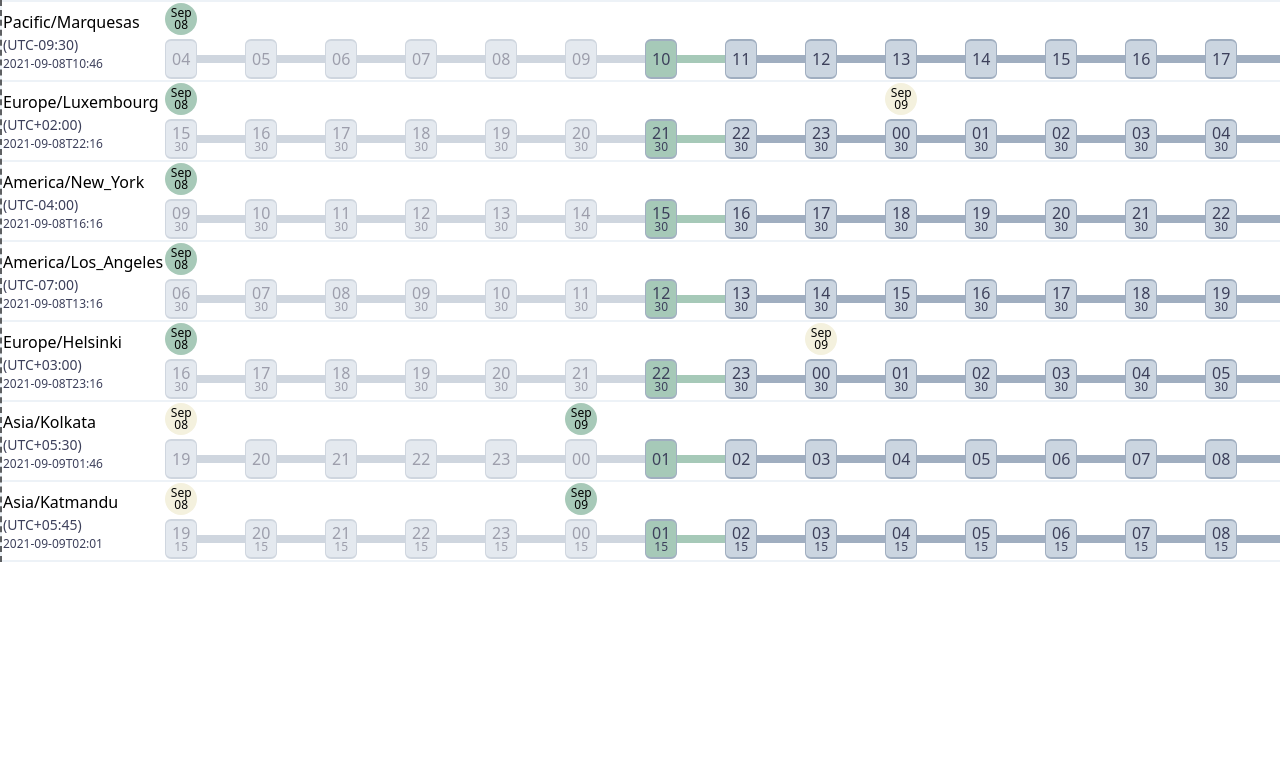
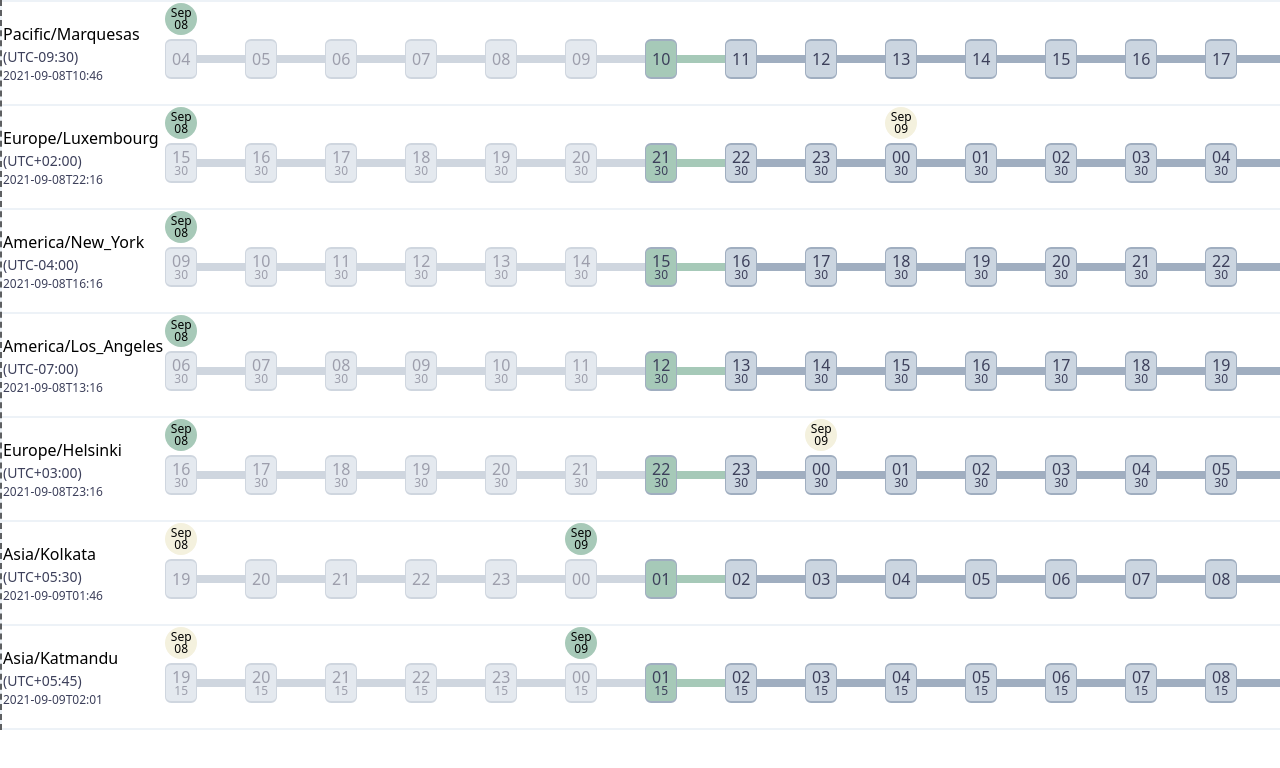
Before and after one commit to qtdzz/timeboard, a Next.js app: page / in a window 1280 px wide. Shown: the top 768 px of the page. Built offline with nearby package versions, Linux system fonts and the light colour scheme.

Commit message:
Add indication time

```diff
--- a/src/components/daysegment/DaySegment.tsx
+++ b/src/components/daysegment/DaySegment.tsx
@@ -1,4 +1,4 @@
-import React from 'react';
+import React, { useEffect, useRef, useState } from 'react';
 
 import moment from 'moment';
 
@@ -11,6 +11,7 @@ type DaySegmentProps = {
   timeZone: string;
   maxEpoch: number;
   currentUTCTime: moment.Moment;
+  mouseLeftPosition: number;
 };
 const DaySegment = (props: DaySegmentProps) => {
   let processDate = moment.tz(props.startEpoch, props.timeZone);
@@ -25,6 +26,16 @@ const DaySegment = (props: DaySegmentProps) => {
   const timeslots = [];
   const minute = processDate.minute();
   const timeFormat = minute === 0 ? 'HH' : 'HH:mm';
+  const indicatorTopRef = useRef(null);
+  const [topIndicator, setTopIndicator] = useState(0);
+  useEffect(() => {
+    if (indicatorTopRef.current) {
+      const { top } = (
+        indicatorTopRef.current as HTMLElement
+      ).getBoundingClientRect();
+      setTopIndicator(top);
+    }
+  }, [indicatorTopRef]);
   for (
     let index = processDate.hour();
     index < 24 && processDate.valueOf() < props.maxEpoch;
@@ -42,13 +53,17 @@ const DaySegment = (props: DaySegmentProps) => {
         value={processDate.format(timeFormat)}
         isNow={isNow}
         isPast={isPast}
+        mouseLeftPosition={props.mouseLeftPosition}
+        epoch={processDate.valueOf()}
+        timeZone={props.timeZone}
+        topIndicatorPosition={topIndicator}
       ></TimeSlot>
     );
     processDate = processDate.add(1, 'hour');
   }
   return (
     <div className={styles.parent}>
-      <div>
+      <div ref={indicatorTopRef}>
         <DaySlot
           month={dayslotProps.month.toString()}
           day={dayslotProps.day.toString()}
--- a/src/components/timeboard/TimeBoard.tsx
+++ b/src/components/timeboard/TimeBoard.tsx
@@ -11,9 +11,13 @@ type TimeBoardRowProps = {
   timeZone: string;
   currentUTCTime: moment.Moment;
   setIndicatorXFunction: Function;
+  mouseLeftPosition: number;
 };
 const TimeBoardRow = (props: TimeBoardRowProps) => {
   const { startEpoch, timeZone, currentUTCTime } = props;
+  const handleMouseOver = (x: number) => {
+    props.setIndicatorXFunction(x);
+  };
   return (
     <tr key={timeZone} className={styles.row}>
       <td>
@@ -22,11 +26,12 @@ const TimeBoardRow = (props: TimeBoardRowProps) => {
           currentUTCTime={currentUTCTime}
         ></TimeZoneInfo>
       </td>
-      <td onMouseMoveCapture={(e) => props.setIndicatorXFunction(e.clientX)}>
+      <td onMouseMoveCapture={(e) => handleMouseOver(e.clientX)}>
         <Timeline
           timeZone={timeZone}
           startEpoch={startEpoch}
           currentUTCTime={currentUTCTime}
+          mouseLeftPosition={props.mouseLeftPosition}
         ></Timeline>
       </td>
     </tr>
@@ -71,7 +76,7 @@ const TimeBoard = (props: TimeBoardProps) => {
     setIndicatorLineStyle({ height, left: leftPosition });
   }, [height, leftPosition]);
 
-  const debounceSetX = debounce((e: number) => setLeftPosition(e), 300);
+  const debounceSetX = debounce((e: number) => setLeftPosition(e), 50);
 
   const otherTimelines = props.timeZones
     .filter((a) => a !== baseTimeZone)
@@ -82,6 +87,7 @@ const TimeBoard = (props: TimeBoardProps) => {
         timeZone={timeZone}
         currentUTCTime={currentUTCTime}
         setIndicatorXFunction={debounceSetX}
+        mouseLeftPosition={leftPosition}
       ></TimeBoardRow>
     ));
   return (
@@ -93,6 +99,7 @@ const TimeBoard = (props: TimeBoardProps) => {
             timeZone={baseTimeZone}
             currentUTCTime={currentUTCTime}
             setIndicatorXFunction={debounceSetX}
+            mouseLeftPosition={leftPosition}
           ></TimeBoardRow>
           {otherTimelines}
         </tbody>
--- a/src/components/timeline/Timeline.tsx
+++ b/src/components/timeline/Timeline.tsx
@@ -9,6 +9,7 @@ type TimelineProps = {
   startEpoch: number;
   timeZone: string;
   currentUTCTime: moment.Moment;
+  mouseLeftPosition: number;
 };
 const Timeline = (props: TimelineProps) => {
   const daySegments = [];
@@ -24,6 +25,7 @@ const Timeline = (props: TimelineProps) => {
           timeZone={props.timeZone}
           maxEpoch={maxEpoch}
           currentUTCTime={props.currentUTCTime}
+          mouseLeftPosition={props.mouseLeftPosition}
         ></DaySegment>
       );
     }
--- a/src/components/timeslot/TimeSlot.module.css
+++ b/src/components/timeslot/TimeSlot.module.css
@@ -54,3 +54,16 @@
   @apply items-center;
   @apply justify-center;
 }
+
+.indicatorTime {
+  @apply absolute;
+  @apply invisible;
+}
+.indicatorContainer {
+  @apply h-6;
+}
+.slotContainer {
+  @apply flex;
+  @apply flex-row;
+  @apply items-start;
+}
--- a/src/components/timeslot/TimeSlot.tsx
+++ b/src/components/timeslot/TimeSlot.tsx
@@ -1,4 +1,6 @@
-import React from 'react';
+import React, { useEffect, useRef, useState } from 'react';
+
+import moment from 'moment';
 
 import styles from './TimeSlot.module.css';
 
@@ -6,6 +8,10 @@ type TimeSlotProps = {
   value: string;
   isNow: boolean;
   isPast: boolean;
+  mouseLeftPosition: number;
+  epoch: number;
+  timeZone: string;
+  topIndicatorPosition: number;
 };
 const TimeSlot = (props: TimeSlotProps) => {
   const styleList = [styles.timeslot];
@@ -25,13 +31,43 @@ const TimeSlot = (props: TimeSlotProps) => {
     content = splittedContent[0]!;
     subContent = splittedContent[1]!;
   }
+  const lineRef = useRef(null);
+  const { mouseLeftPosition, epoch, timeZone, topIndicatorPosition } = props;
+  const [indicatorTime, setIndicatorTime] = useState('');
+
+  const [indicatorStyle, setIndicatorStyle] = useState({});
+  useEffect(() => {
+    if (lineRef.current) {
+      const { left, width } = (
+        lineRef.current as HTMLElement
+      ).getBoundingClientRect();
+      if (mouseLeftPosition < left || left + width < mouseLeftPosition) {
+        setIndicatorStyle({});
+        return;
+      }
+      const epochPercentage = (mouseLeftPosition - left) / width;
+      const indicatorEpoch = epoch + 1000 * 3600 * epochPercentage;
+      setIndicatorTime(moment(indicatorEpoch).tz(timeZone).format());
+      setIndicatorStyle({
+        visibility: 'visible',
+        left: mouseLeftPosition + 5,
+      });
+    }
+  }, [epoch, mouseLeftPosition, timeZone, topIndicatorPosition]);
   return (
-    <div className={parentStyleList.join(' ')}>
-      <div className={styleList.join(' ')}>
-        {content}
-        <span className={styles.subContent}>{subContent}</span>
+    <div>
+      <div className={parentStyleList.join(' ')}>
+        <div className={styleList.join(' ')}>
+          {content}
+          <span className={styles.subContent}>{subContent}</span>
+        </div>
+        <div className={lineStyleList.join(' ')} ref={lineRef}></div>
       </div>
-      <div className={lineStyleList.join(' ')}></div>
+      <div className={styles.indicatorContainer}>
+        <div className={styles.indicatorTime} style={indicatorStyle}>
+          {indicatorTime}
+        </div>
+      </div>
     </div>
   );
 };
```
